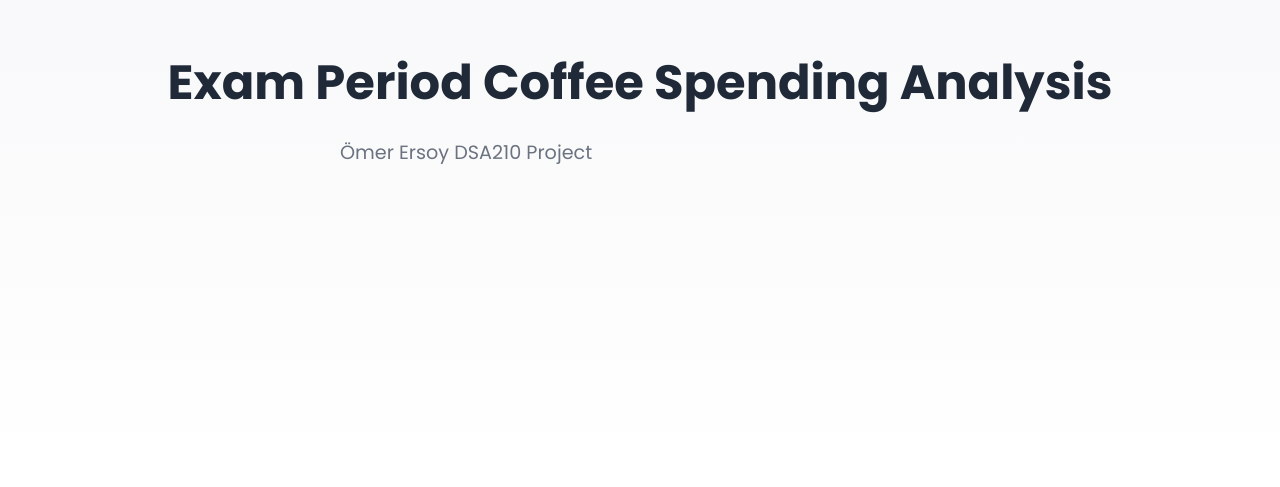
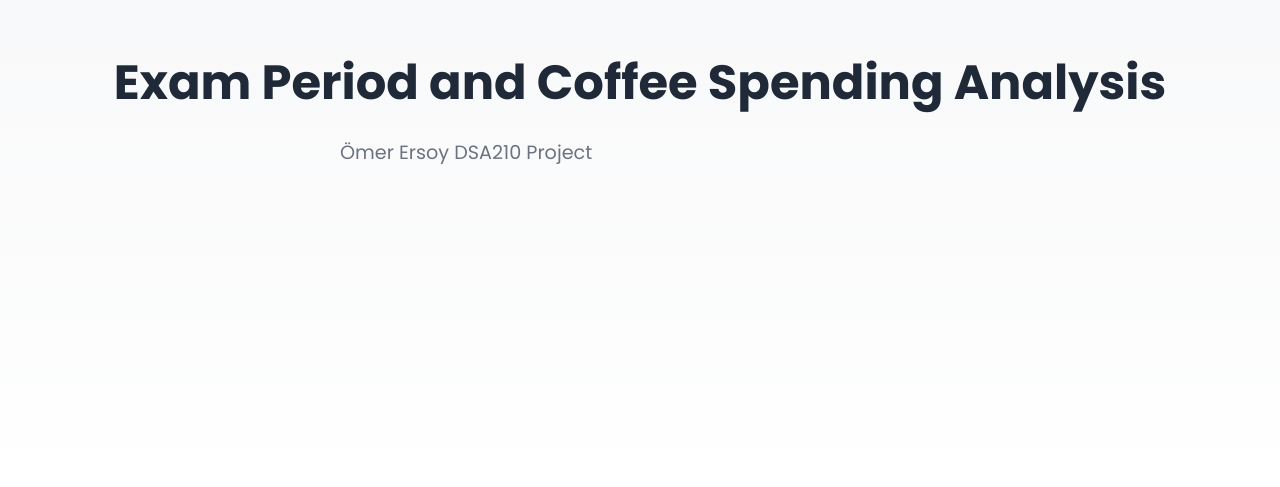
Before and after one commit to omer-ersoy/omer-ersoy.github.io, a plain HTML site: page index.html in a window 1280 px wide. Shown: the part 313-800 px from the top of the page. Drawn offline with Linux system fonts and the light colour scheme.

Commit message:
Add files via upload

```diff
--- a/index.html
+++ b/index.html
@@ -3,7 +3,7 @@
 <head>
     <meta charset="UTF-8">
     <meta name="viewport" content="width=device-width, initial-scale=1.0">
-    <title>Exam Period Coffee Spending Analysis</title>
+    <title>Exam Period and Coffee Spending Analysis</title>
     <link rel="stylesheet" href="styles/style.css">
     <link href="https://fonts.googleapis.com/css2?family=Poppins:wght@300;400;500;600;700&display=swap" rel="stylesheet">
 </head>
@@ -11,7 +11,7 @@
     <main>
         <section id="home" class="hero">
             <div class="container fade-in">
-                <h1>Exam Period Coffee Spending Analysis</h1>
+                <h1>Exam Period and Coffee Spending Analysis</h1>
                 <p class="subtitle">Ömer Ersoy DSA210 Project</p>
             </div>
         </section>
```
